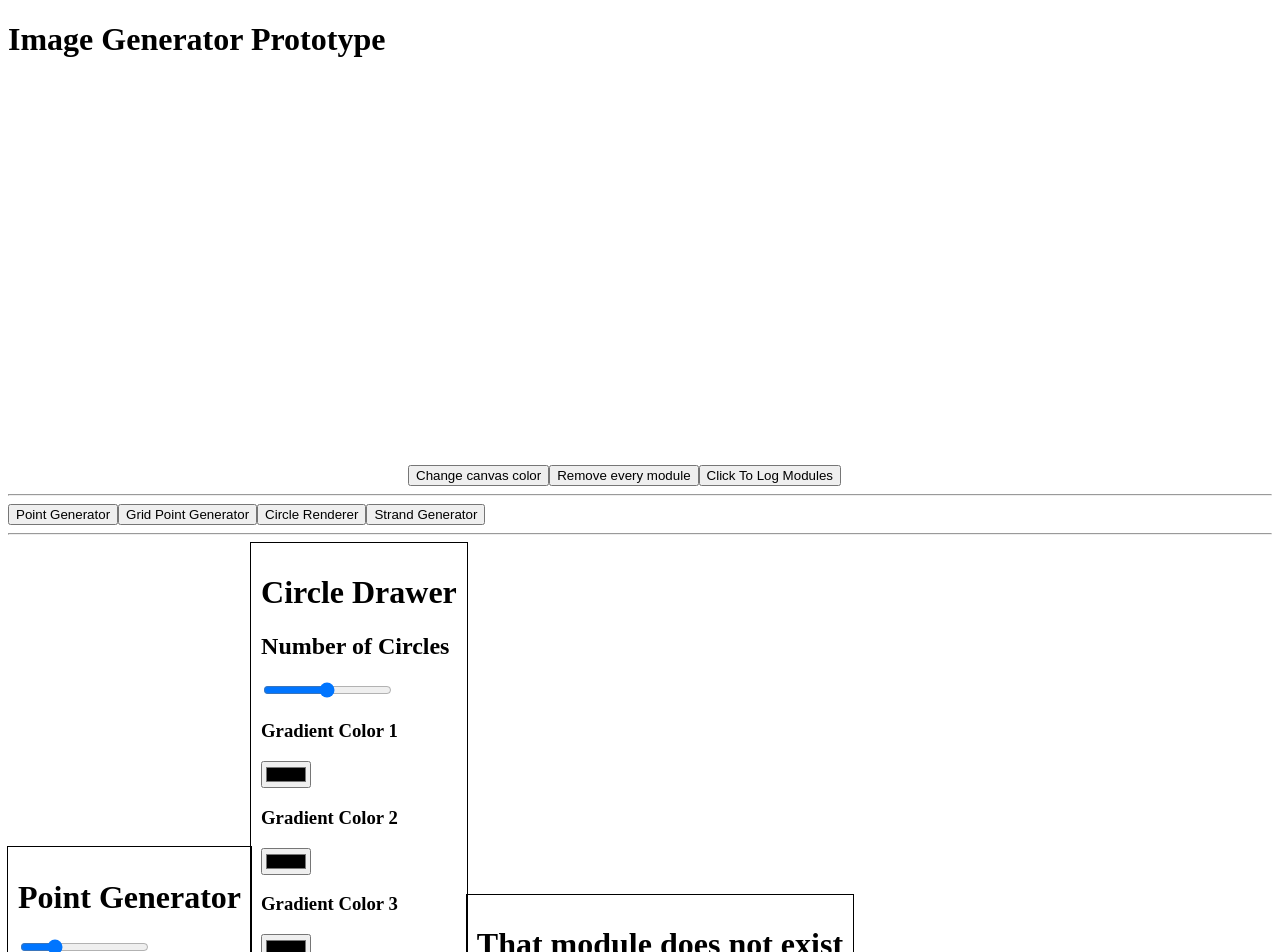
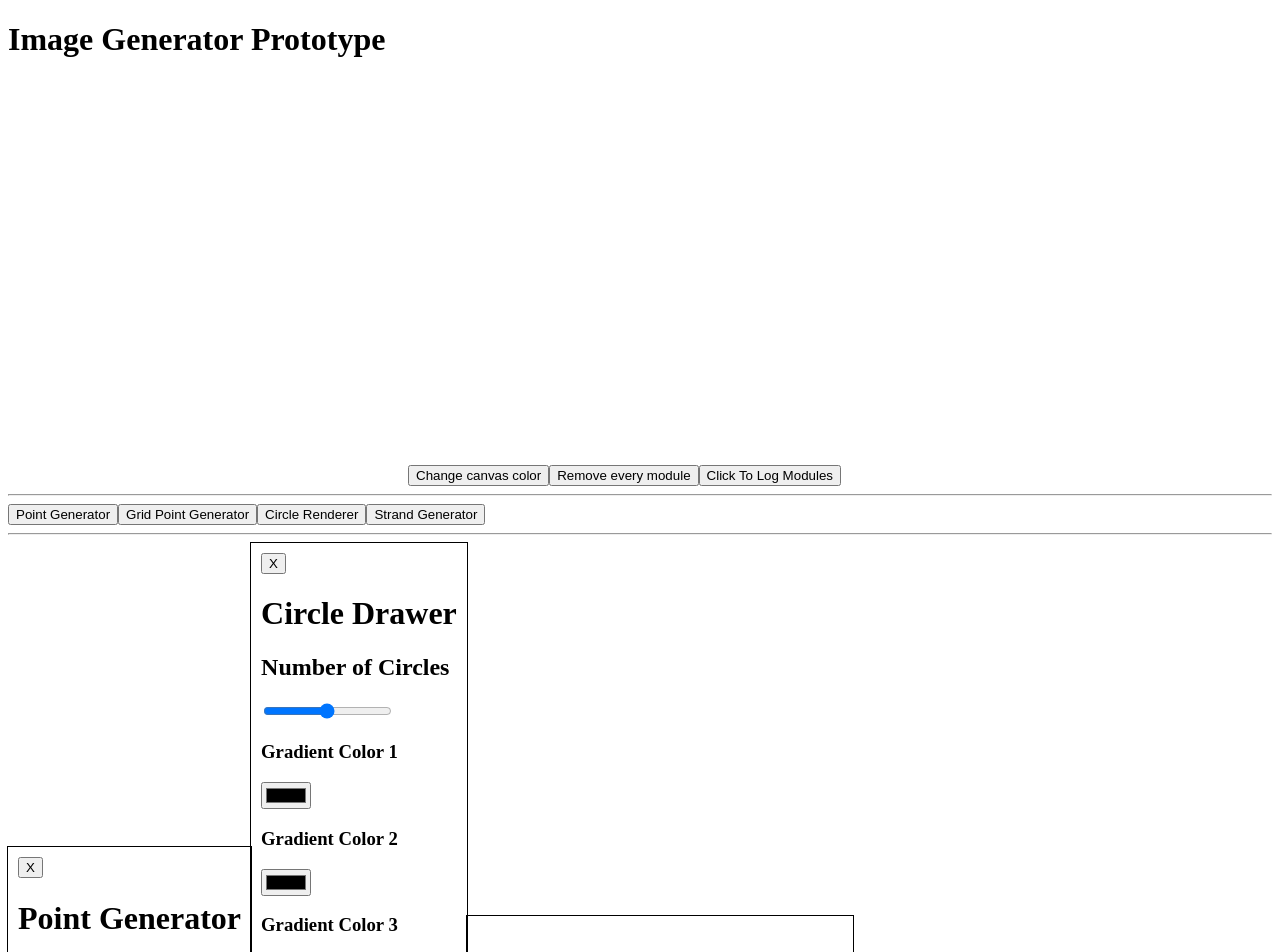
Before and after one commit to CliffWilson98/JavaScript-Procedural-Art, a React (Create React App) app in the folder procedural-art/: page / in a window 1280 px wide. Shown: the top 952 px of the page. Built offline with nearby package versions, Linux system fonts and the light colour scheme.

Commit message:
module style is no longer repeated

```diff
--- a/procedural-art/src/components/Module.js
+++ b/procedural-art/src/components/Module.js
@@ -1,16 +1,19 @@
 import React from 'react';
+import { createSecurePair } from 'tls';
 
 class Module extends React.Component{
 
-    render(){
-
-        //TODO find out how to not repeate moduleStyle
-        //TODO need to make sliders actually do something
-        const moduleStyle = {
+    constructor(props){
+        super(props)
+        this.moduleStyle = {
             display: 'inline-block',
             outline: '1px solid black',
             padding: '10px'
         };
+    }
+
+    render(){
+        //TODO need to make sliders actually do something
 
         if (this.props.type == "point"){
             return this.pointGeneratorModule();
@@ -20,7 +23,7 @@ class Module extends React.Component{
         }
         else{
             return(
-                <div style={moduleStyle}>
+                <div style={this.moduleStyle}>
                     <h1>That module does not exist</h1>
                 </div>
             )
@@ -28,15 +31,10 @@ class Module extends React.Component{
     }
 
     pointGeneratorModule(){
-        const moduleStyle = {
-            display: 'inline-block',
-            outline: '1px solid black',
-            padding: '10px'
-        };
-
         return(
             <React.Fragment>
-                <div style={moduleStyle}>
+                <div style={this.moduleStyle}>
+                    <button>X</button>
                     <h1>Point Generator</h1>
                     <input type="range" step="1" min="1" max="100" value="25" className="slider" id="myRange"></input>
                 </div>
@@ -45,15 +43,10 @@ class Module extends React.Component{
     }
 
     circleModule(){
-        const moduleStyle = {
-            display: 'inline-block',
-            outline: '1px solid black',
-            padding: '10px'
-        };
-
         return(
             <React.Fragment>
-                <div style={moduleStyle}>
+                <div style={this.moduleStyle}>
+                    <button>X</button>
                     <h1>Circle Drawer</h1>
                     <h2>Number of Circles</h2>
                     <input type="range" min="1" max="100" value="50" className="slider" id="myRange"></input>
@@ -68,7 +61,6 @@ class Module extends React.Component{
         )
 
     }
-
 }
 
 export default Module;
--- a/procedural-art/src/engine/engine.js
+++ b/procedural-art/src/engine/engine.js
@@ -13,6 +13,10 @@ function logModules(){
 
 function emptyModules(){
     activeModules = []
+}
+
+function testInEgine(){
+    console.log("this is inside of engine.js");
 }
 
 //TODO need to test this with chaining a bunch of input together
--- a/procedural-art/src/engine/widgetSpawner.js
+++ /dev/null
@@ -1 +0,0 @@
-console.log("widget spawner!")
```
